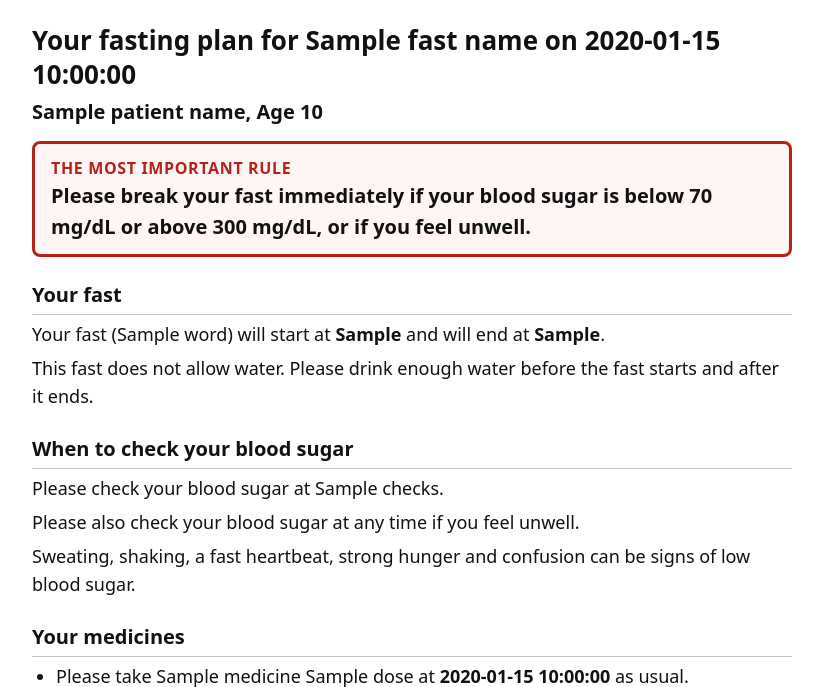
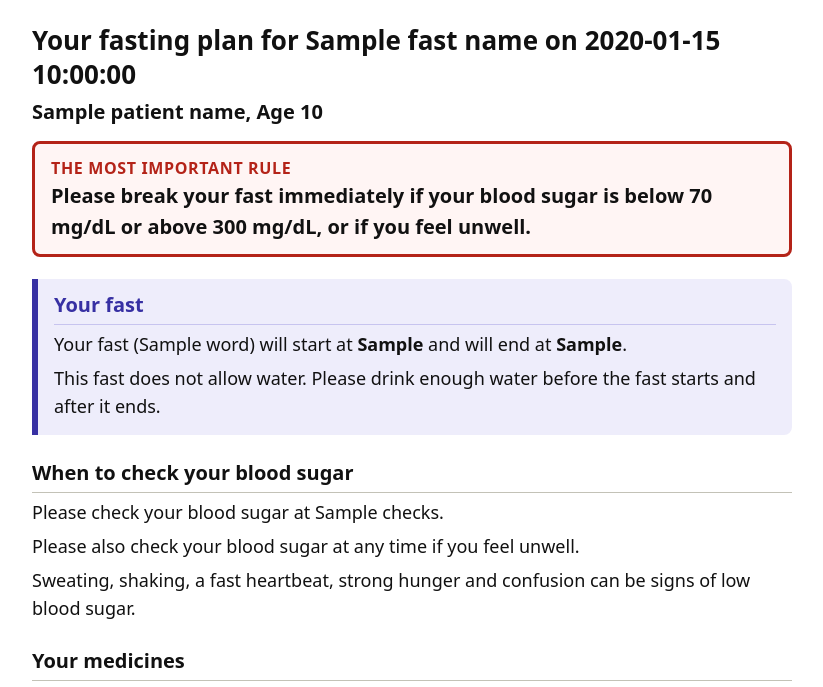
Before and after one commit to lucifer-135/Rozmarra, a Python web app: template backend/src/rozmarra/plans/templates/en/plan.html.j2 in a window 1280 px wide. Shown: the top 687 px of the page, without its empty margins (228-1051 px from the left). Run offline with Jinja, Linux system fonts and the light colour scheme; the template is opened without the code that fills it: most values are stand-ins (such as "Sample title", 1, 10 or a date in 2020).

Commit message:
Mark the fasting window in the printed plan with the dashboard's indigo

```diff
--- a/backend/src/rozmarra/plans/templates/base.html.j2
+++ b/backend/src/rozmarra/plans/templates/base.html.j2
@@ -38,6 +38,17 @@
   .approval { margin-top: 22px; padding: 10px 14px; border: 1px solid #0b6b3a; border-radius: 8px; font-weight: 600; }
   .note { color: #52514e; font-size: 16px; margin-top: 18px; }
   .time { font-weight: 600; white-space: nowrap; }
+  /* The fasting window has the same indigo as the dashboard charts (--fast in index.css). */
+  .fast {
+    border-left: 6px solid #3730a3;
+    background: #eeedfb;
+    border-radius: 0 8px 8px 0;
+    padding: 2px 16px 8px;
+    margin: 22px 0 6px;
+    -webkit-print-color-adjust: exact;
+    print-color-adjust: exact;
+  }
+  .fast h2 { margin-top: 8px; border-bottom-color: #c7c4ef; color: #3730a3; }
   @media print {
     body { padding: 0; font-size: 14pt; }
     h1 { font-size: 20pt; }
--- a/backend/src/rozmarra/plans/templates/en/plan.html.j2
+++ b/backend/src/rozmarra/plans/templates/en/plan.html.j2
@@ -11,6 +11,7 @@
   Please break your fast immediately if your blood sugar is below 70 mg/dL or above 300 mg/dL, or if you feel unwell.
 </div>
 
+<section class="fast">
 <h2>Your fast</h2>
 <p>Your fast (<span lang="hi">{{ word }}</span>) will start at <span class="time">{{ fast_start }}</span> and will end at <span class="time">{{ fast_end }}</span>.</p>
 {% if water_allowed %}
@@ -18,6 +19,7 @@
 {% else %}
 <p>This fast does not allow water. Please drink enough water before the fast starts and after it ends.</p>
 {% endif %}
+</section>
 
 <h2>When to check your blood sugar</h2>
 <p>Please check your blood sugar at {{ checks }}.</p>
--- a/backend/src/rozmarra/plans/templates/hi/plan.html.j2
+++ b/backend/src/rozmarra/plans/templates/hi/plan.html.j2
@@ -11,6 +11,7 @@
   अगर शुगर 70 mg/dL से कम या 300 mg/dL से ज़्यादा हो, या आपकी तबीयत ठीक न लगे, तो कृपया तुरंत {{ word }} खोल दें।
 </div>
 
+<section class="fast">
 <h2>आपका {{ word }}</h2>
 <p>आपका {{ word }} <span class="time">{{ fast_start }}</span> शुरू होगा और <span class="time">{{ fast_end }}</span> खत्म होगा।</p>
 {% if water_allowed %}
@@ -18,6 +19,7 @@
 {% else %}
 <p>इस {{ word_oblique }} में पानी पीने की अनुमति नहीं है। कृपया {{ word }} शुरू होने से पहले और खत्म होने के बाद पर्याप्त पानी पिएँ।</p>
 {% endif %}
+</section>
 
 <h2>अपनी शुगर की जाँच कब करें</h2>
 <p>कृपया {{ checks }} अपनी शुगर की जाँच करें।</p>
```
